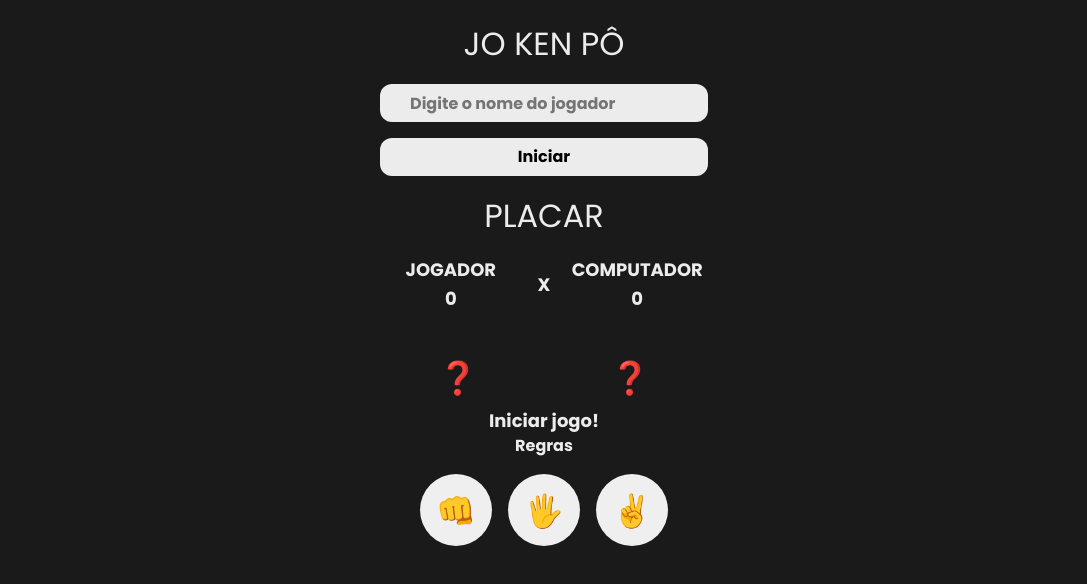
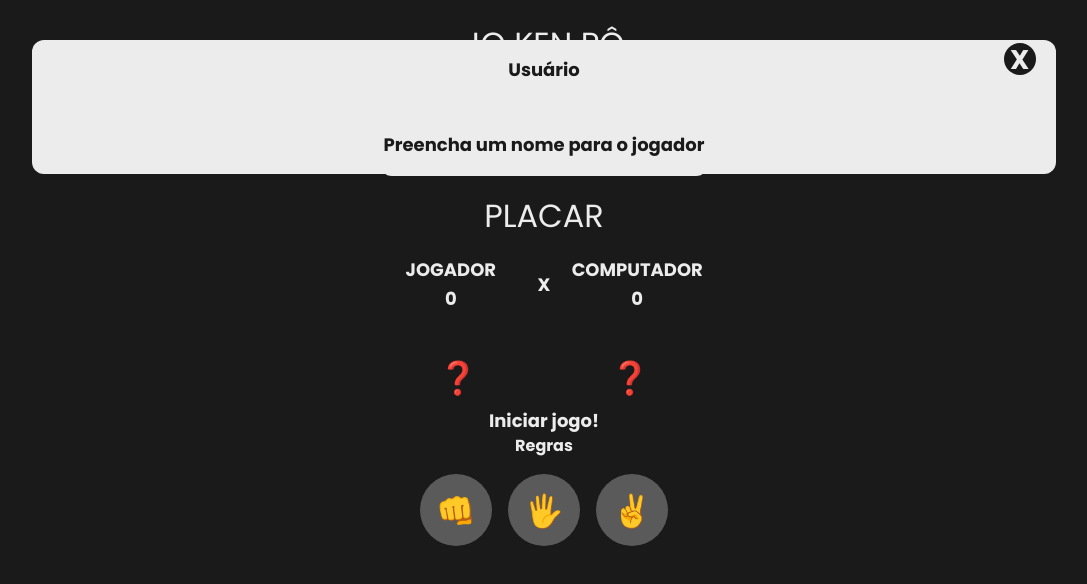
Before and after one commit to Adrianodbs/Jokenpo-React, a React (Create React App) app: page / in a window 1280 px wide. Both pictures are taken after a click on the button "Iniciar". Shown: the top 584 px of the page, without its empty margins (96-1183 px from the left). Built offline with nearby package versions, Linux system fonts and the light colour scheme.

Commit message:
Criar lógica do onClick

```diff
--- a/src/App.js
+++ b/src/App.js
@@ -11,6 +11,10 @@ const messages = {
     title: 'Regras',
     message:
       'Lorem Ipsum is simply dummy text of the printing and typesetting industry. Lorem Ipsum has been the industrys standard dummy text ever since the 1500s, when an unknown printer took a galley of type and scrambled it to make a type specimen book. '
+  },
+  user: {
+    title: 'Usuário',
+    message: 'Preencha um nome para o jogador'
   }
 }
 
@@ -33,10 +37,23 @@ const actions = [
 ]
 
 function App() {
-  const [titleModal, setTitleModal] = useState(messages.rules.title)
-  const [messageModal, setMessageModal] = useState(messages.rules.message)
+  const [titleModal, setTitleModal] = useState('')
+  const [messageModal, setMessageModal] = useState('')
   const [open, setOpen] = useState(false)
   const [userName, setUserName] = useState('JOGADOR')
+  const [playGame, setPlayGame] = useState(false)
+
+  const handleOpenModal = type => {
+    if (!type) {
+      setOpen(false)
+      setTitleModal('')
+      setMessageModal('')
+      return
+    }
+    setOpen(true)
+    setTitleModal(messages?.[type]?.title)
+    setMessageModal(messages?.[type]?.message)
+  }
 
   const handleClick = value => {
     console.log(value)
@@ -46,6 +63,15 @@ function App() {
     if (!value) return setUserName('JOGADOR')
     setUserName(value)
   }
+
+  const startGame = () => {
+    if (userName === 'JOGADOR') {
+      handleOpenModal('user')
+      return
+    }
+    setPlayGame(true)
+  }
+
   return (
     <C.Container>
       <C.Flex direction="column">
@@ -56,7 +82,7 @@ function App() {
           placeholder="Digite o nome do jogador"
           onChange={value => handleUserName(value)}
         />
-        <Button onClick={() => console.log('cliquei')}>Iniciar</Button>
+        <Button onClick={startGame}>{playGame ? 'Parar' : 'Iniciar'}</Button>
         <Score userName={userName} scorePlayer="0" scoreComputer="0" />
         <C.Spacer margin="10px" />
 
@@ -67,14 +93,18 @@ function App() {
 
         <C.Flex direction="column" gap="0px">
           <C.Typography>Iniciar jogo!</C.Typography>
-          <C.Rules onClick={() => setOpen(true)}>Regras</C.Rules>
+          <C.Rules onClick={() => handleOpenModal('rules')}>Regras</C.Rules>
         </C.Flex>
-        <ActionsGame actions={actions} onClick={value => handleClick(value)} />
+        <ActionsGame
+          actions={actions}
+          onClick={value => handleClick(value)}
+          disabled={!playGame}
+        />
         <Modal
           open={open}
           titleModal={titleModal}
           messageModal={messageModal}
-          handleOpenModal={() => setOpen(false)}
+          handleOpenModal={() => handleOpenModal(null)}
         />
       </C.Flex>
     </C.Container>
--- a/src/components/modal/index.jsx
+++ b/src/components/modal/index.jsx
@@ -9,7 +9,7 @@ function Modal({
       <Flex direction='column'>
         <Typography primary>{titleModal}</Typography>
         <Spacer margin='8px' />
-        <CLoseModal onClick={()=> handleOpenModal(null)}>X</CLoseModal>
+        <CLoseModal onClick={()=> handleOpenModal()}>X</CLoseModal>
         <Typography primary>{messageModal}</Typography>
       </Flex>
     </ModalStyled>
```
